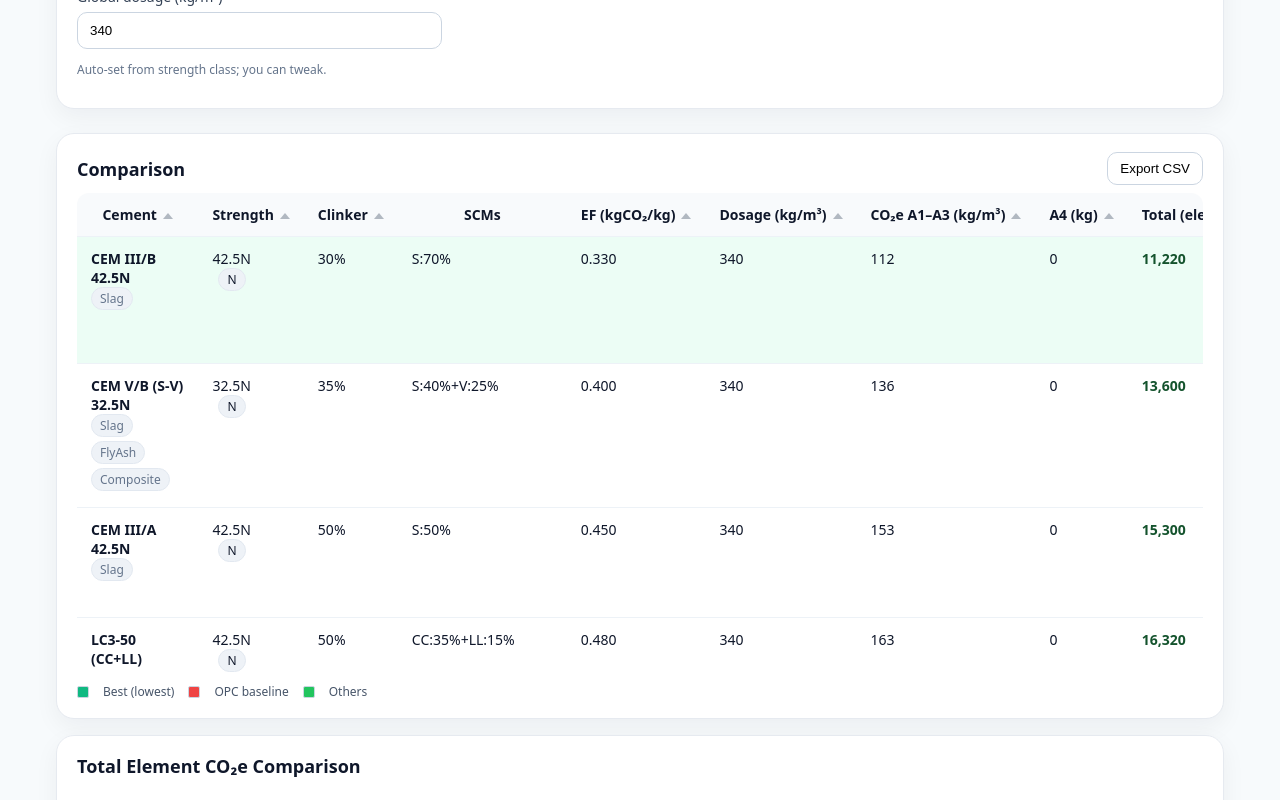
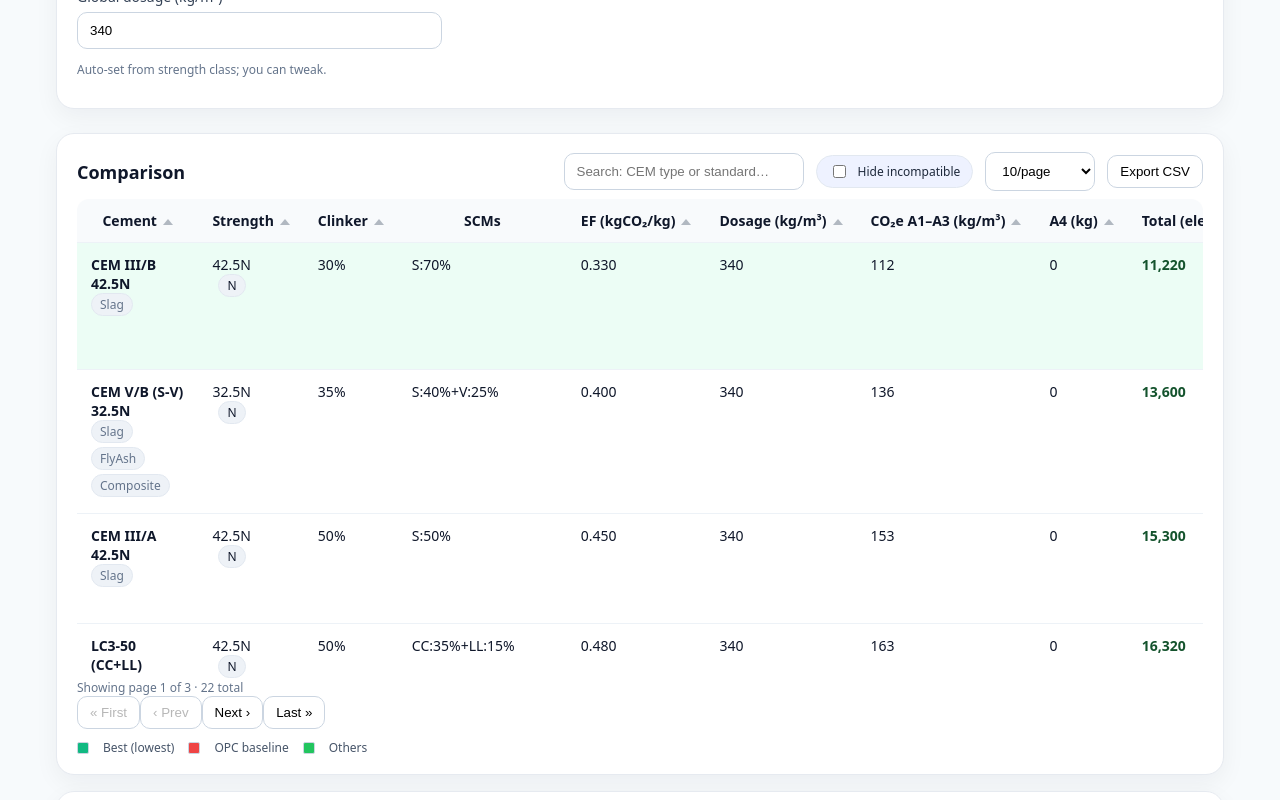
Before and after one commit to MarioSorgente/cement-lca, a Next.js app: page / in a window 1280 px wide. Shown: the part 320-1120 px from the top of the page. Built offline with nearby package versions, Linux system fonts and the light colour scheme.

Commit message:
Update ResultsTable.tsx

```diff
--- a/components/ResultsTable.tsx
+++ b/components/ResultsTable.tsx
@@ -6,7 +6,10 @@ type SortDir = 'asc'|'desc'
 
 export default function ResultsTable({
   rows, state, dosageOverrides, setDosageOverride, onDownload,
-  bestId, opcBaselineId, sortKey, sortDir, onSortChange
+  bestId, opcBaselineId, sortKey, sortDir, onSortChange,
+  // new controls
+  search, onSearch, hideIncompatible, onToggleHideIncompatible,
+  page, totalPages, onPageChange, pageSize, onPageSizeChange, totalCount
 }: {
   rows: ResultRow[]
   state: InputsState
@@ -18,17 +21,17 @@ export default function ResultsTable({
   sortKey: SortKey
   sortDir: SortDir
   onSortChange: (k: SortKey) => void
+  search: string
+  onSearch: (v: string) => void
+  hideIncompatible: boolean
+  onToggleHideIncompatible: (v: boolean) => void
+  page: number
+  totalPages: number
+  onPageChange: (p: number) => void
+  pageSize: number
+  onPageSizeChange: (n: number) => void
+  totalCount: number
 }) {
-  if (!rows.length) return (
-    <div className="card">
-      <div className="card-head">
-        <h2>Comparison</h2>
-        <button className="button" onClick={onDownload} disabled>Export CSV</button>
-      </div>
-      <p className="small">No matching cement types with current filters.</p>
-    </div>
-  )
-
   const Th = ({ k, children }: { k: SortKey; children: React.ReactNode }) => (
     <th onClick={() => onSortChange(k)} className="th-sort" role="button">
       <span>{children}</span>
@@ -38,8 +41,37 @@ export default function ResultsTable({
 
   return (
     <div className="card">
-      <div className="card-head">
-        <h2>Comparison</h2>
+      <div className="card-head" style={{ gap: 12 }}>
+        <h2 style={{ marginRight: 'auto' }}>Comparison</h2>
+
+        {/* Controls: search, hide incompatible, page size, export */}
+        <input
+          className="input"
+          style={{ width: 240 }}
+          placeholder="Search: CEM type or standard…"
+          value={search}
+          onChange={(e) => onSearch(e.target.value)}
+        />
+        <label className="badge" title="Hide exposure-incompatible">
+          <input
+            type="checkbox"
+            checked={hideIncompatible}
+            onChange={(e) => onToggleHideIncompatible(e.target.checked)}
+            style={{ marginRight: 6 }}
+          />
+          Hide incompatible
+        </label>
+
+        <select
+          className="select"
+          value={pageSize}
+          onChange={(e) => onPageSizeChange(Number(e.target.value))}
+          style={{ width: 110 }}
+          title="Rows per page"
+        >
+          {[5,10,15,20,50].map(n => <option key={n} value={n}>{n}/page</option>)}
+        </select>
+
         <button className="button" onClick={onDownload}>Export CSV</button>
       </div>
 
@@ -61,12 +93,15 @@ export default function ResultsTable({
             </tr>
           </thead>
           <tbody>
-            {rows.map((r) => {
+            {rows.length === 0 ? (
+              <tr><td colSpan={11} className="small">No rows. Try different filters or search.</td></tr>
+            ) : rows.map((r) => {
               const scms = r.cement.scms.map(s => `${s.type}:${Math.round(s.fraction*100)}%`).join('+') || 'None'
+              const incompatible = !r.exposureCompatible
               const rowClass =
                 (r.cement.id === bestId ? 'row-best ' : '') +
                 (r.cement.id === opcBaselineId ? 'row-baseline ' : '') +
-                (r.exposureCompatible ? '' : 'dimmed')
+                (incompatible ? 'dimmed' : '')
               return (
                 <tr key={r.cement.id} className={rowClass}>
                   <td>
@@ -102,6 +137,17 @@ export default function ResultsTable({
         </table>
       </div>
 
+      {/* Pagination footer */}
+      <div className="table-footer">
+        <div className="small">{rows.length ? `Showing page ${page} of ${totalPages} · ${totalCount} total` : '—'}</div>
+        <div className="pager">
+          <button className="button" onClick={() => onPageChange(1)} disabled={page <= 1}>« First</button>
+          <button className="button" onClick={() => onPageChange(page - 1)} disabled={page <= 1}>‹ Prev</button>
+          <button className="button" onClick={() => onPageChange(page + 1)} disabled={page >= totalPages}>Next ›</button>
+          <button className="button" onClick={() => onPageChange(totalPages)} disabled={page >= totalPages}>Last »</button>
+        </div>
+      </div>
+
       <div className="legend">
         <span className="legend-swatch best" /> Best (lowest)
         <span className="legend-swatch baseline" /> OPC baseline
```
